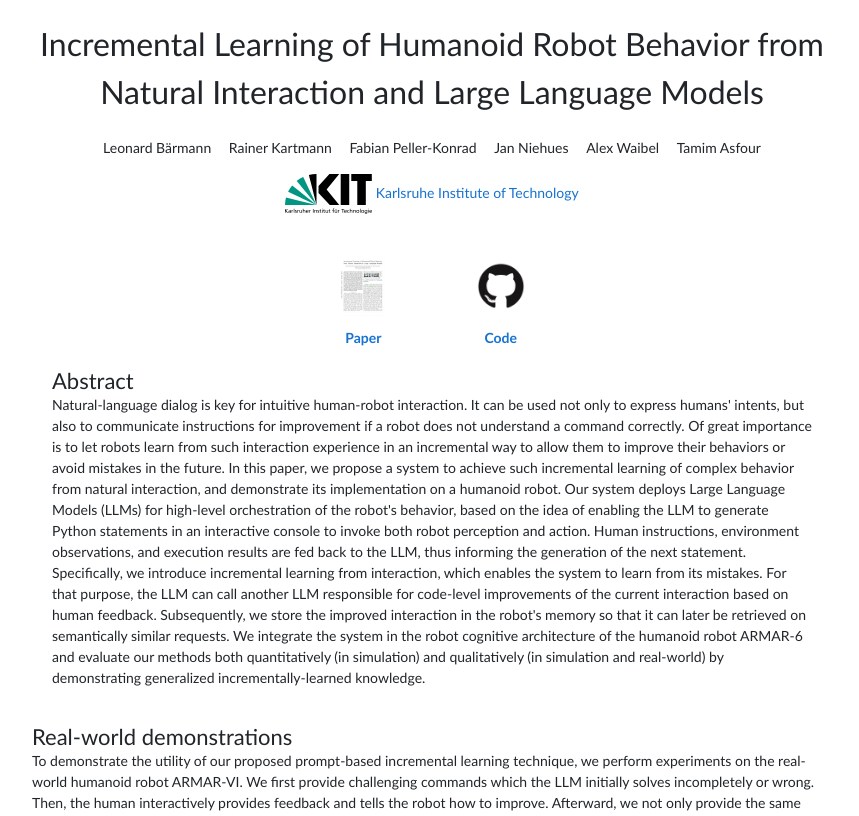
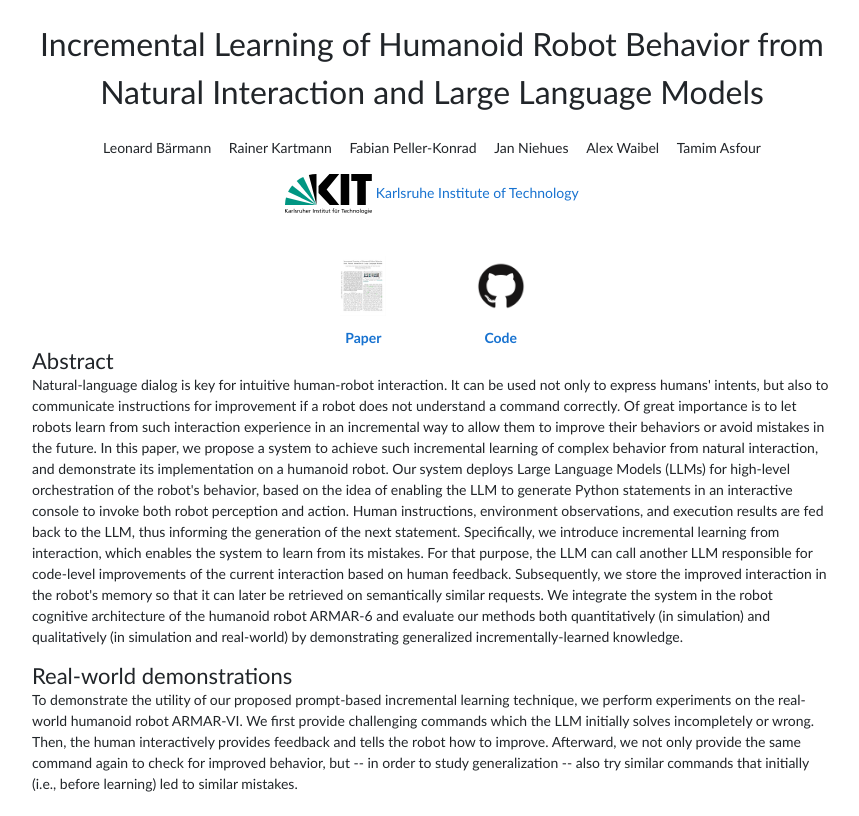
Before and after one commit to lbaermann/interactive-incremental-robot-behavior-learning, a plain HTML site: page index.html in a window 1280 px wide. Shown: the top 816 px of the page, without its empty margins (208-1067 px from the left). Drawn offline with nearby package versions, Linux system fonts and the light colour scheme.

Commit message:
Website improvements

```diff
--- a/index.html
+++ b/index.html
@@ -57,10 +57,8 @@
                 </div>
             </div>
 
-            <table style="width:100%;border:0px;border-spacing:0px;border-collapse:separate;margin-right:auto;margin-left:auto;">
-                <tbody>
-                <tr>
-                    <td style="padding:20px;width:100%;vertical-align:middle">
+            <div class="row">
+                <div class="col-md-12">
                     <h2>Abstract</h2>
                     <p>
                         Natural-language dialog is key for intuitive human-robot interaction. It can be used not
@@ -82,10 +80,8 @@
                         ARMAR-6 and evaluate our methods both quantitatively (in simulation) and qualitatively (in
                         simulation and real-world) by demonstrating generalized incrementally-learned knowledge.
                     </p>
-                    </td>
-                </tr>
-                </tbody>
-            </table>
+                </div>
+            </div>
 
             <div class="row">
 
@@ -96,8 +92,8 @@
                         We first provide challenging commands which the LLM initially solves incompletely or wrong.
                         Then, the human interactively provides feedback and tells the robot how to improve.
                         Afterward, we not only provide the same command again to check for improved behavior, but -- in
-                        order to study generalization -- also try similar commands that initially (\ie, before learning)
-                        led to similar mistakes.
+                        order to study generalization -- also try similar commands that initially (i.e., before
+                        learning) led to similar mistakes.
                     </p>
                 </div>
                 <div class="col-md-12">
```
Lines whose indentation alone changed are shown as unchanged.
